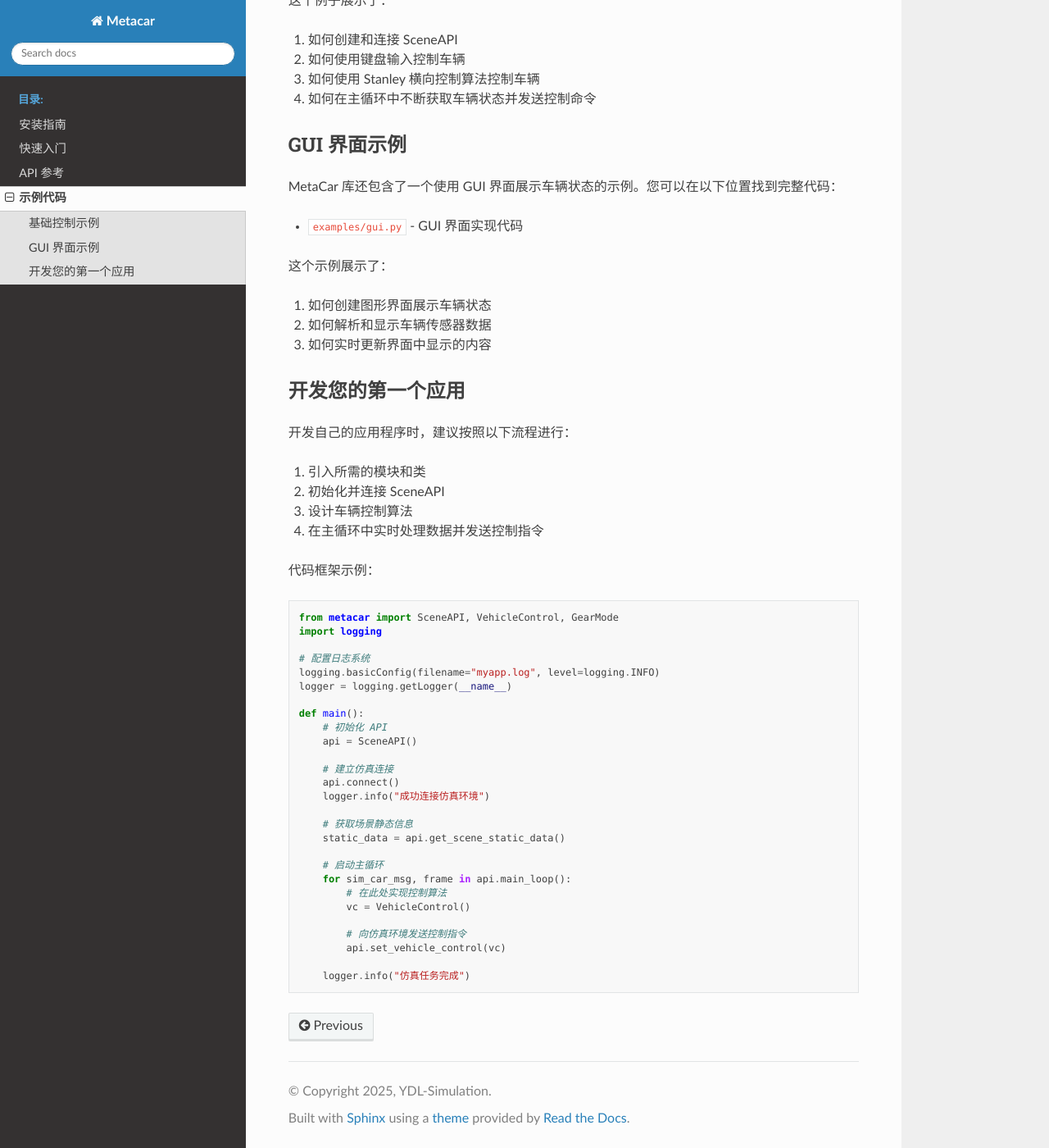
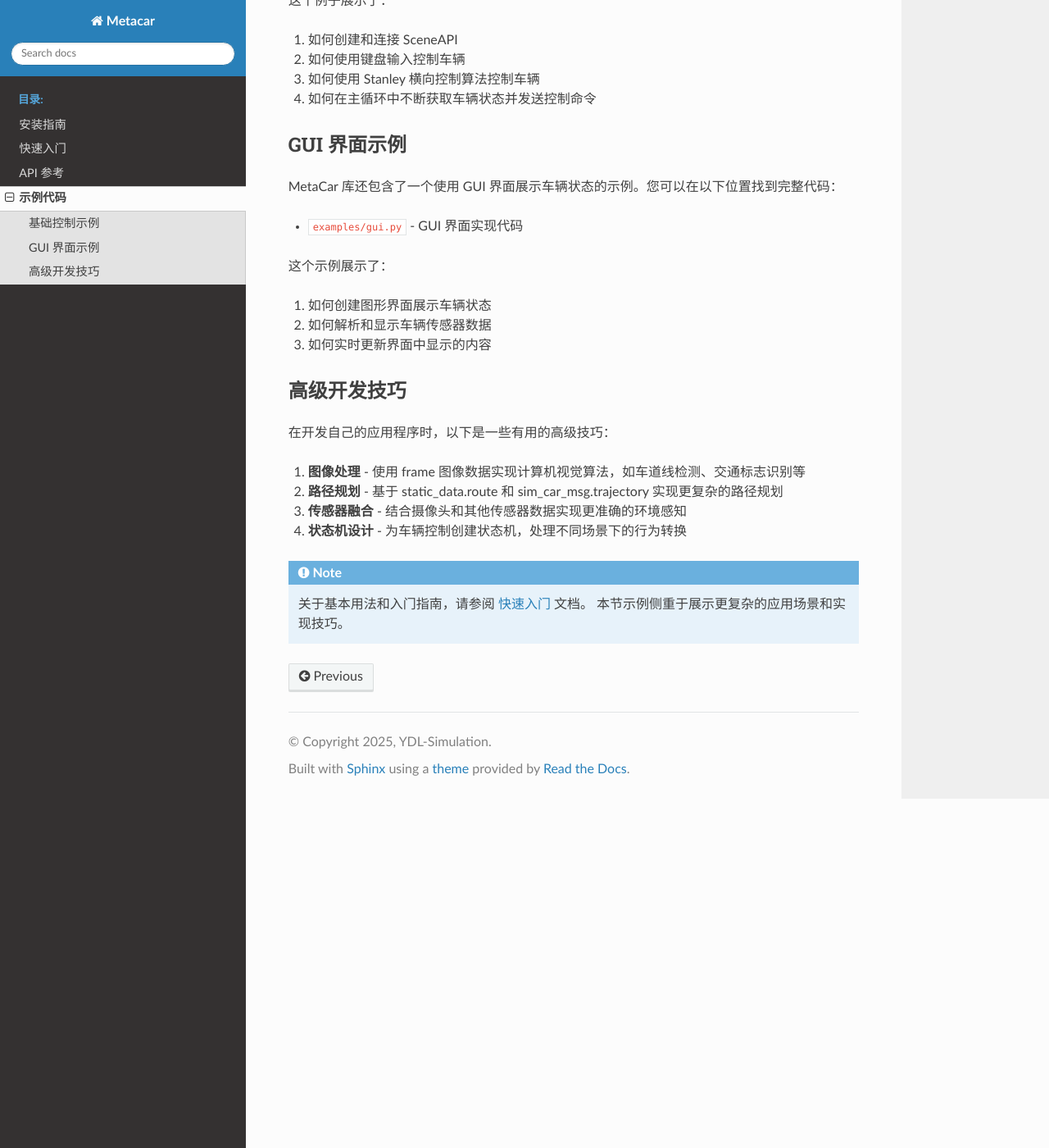
Before and after one commit to YDL-Simulation/autodrive_api_python, a Sphinx documentation site: the page built from docs/examples.rst, in a window 1280 px wide and 1400 px high, scrolled down 458 px. Shown: the whole window at 82% size. Built offline with Sphinx 7.4.7 and the Read the Docs theme 3.1.0, drawn with Linux system fonts in a browser that asks for light colours.

Commit message:
fix: 优化 examples 文档中的冗余部分

```diff
--- a/docs/examples.rst
+++ b/docs/examples.rst
@@ -33,44 +33,16 @@ MetaCar 库还包含了一个使用 GUI 界面展示车辆状态的示例。您
 2. 如何解析和显示车辆传感器数据
 3. 如何实时更新界面中显示的内容
 
-开发您的第一个应用
+高级开发技巧
 ------------------
 
-开发自己的应用程序时，建议按照以下流程进行：
+在开发自己的应用程序时，以下是一些有用的高级技巧：
 
-1. 引入所需的模块和类
-2. 初始化并连接 SceneAPI
-3. 设计车辆控制算法
-4. 在主循环中实时处理数据并发送控制指令
+1. **图像处理** - 使用 frame 图像数据实现计算机视觉算法，如车道线检测、交通标志识别等
+2. **路径规划** - 基于 static_data.route 和 sim_car_msg.trajectory 实现更复杂的路径规划
+3. **传感器融合** - 结合摄像头和其他传感器数据实现更准确的环境感知
+4. **状态机设计** - 为车辆控制创建状态机，处理不同场景下的行为转换
 
-代码框架示例：
-
-.. code-block:: python
-
-    from metacar import SceneAPI, VehicleControl, GearMode
-    import logging
-
-    # 配置日志系统
-    logging.basicConfig(filename="myapp.log", level=logging.INFO)
-    logger = logging.getLogger(__name__)
-
-    def main():
-        # 初始化 API
-        api = SceneAPI()
-
-        # 建立仿真连接
-        api.connect()
-        logger.info("成功连接仿真环境")
-
-        # 获取场景静态信息
-        static_data = api.get_scene_static_data()
-
-        # 启动主循环
-        for sim_car_msg, frame in api.main_loop():
-            # 在此处实现控制算法
-            vc = VehicleControl()
-
-            # 向仿真环境发送控制指令
-            api.set_vehicle_control(vc)
-
-        logger.info("仿真任务完成")
+.. note::
+   关于基本用法和入门指南，请参阅 :doc:`快速入门 <quickstart>` 文档。
+   本节示例侧重于展示更复杂的应用场景和实现技巧。
```
